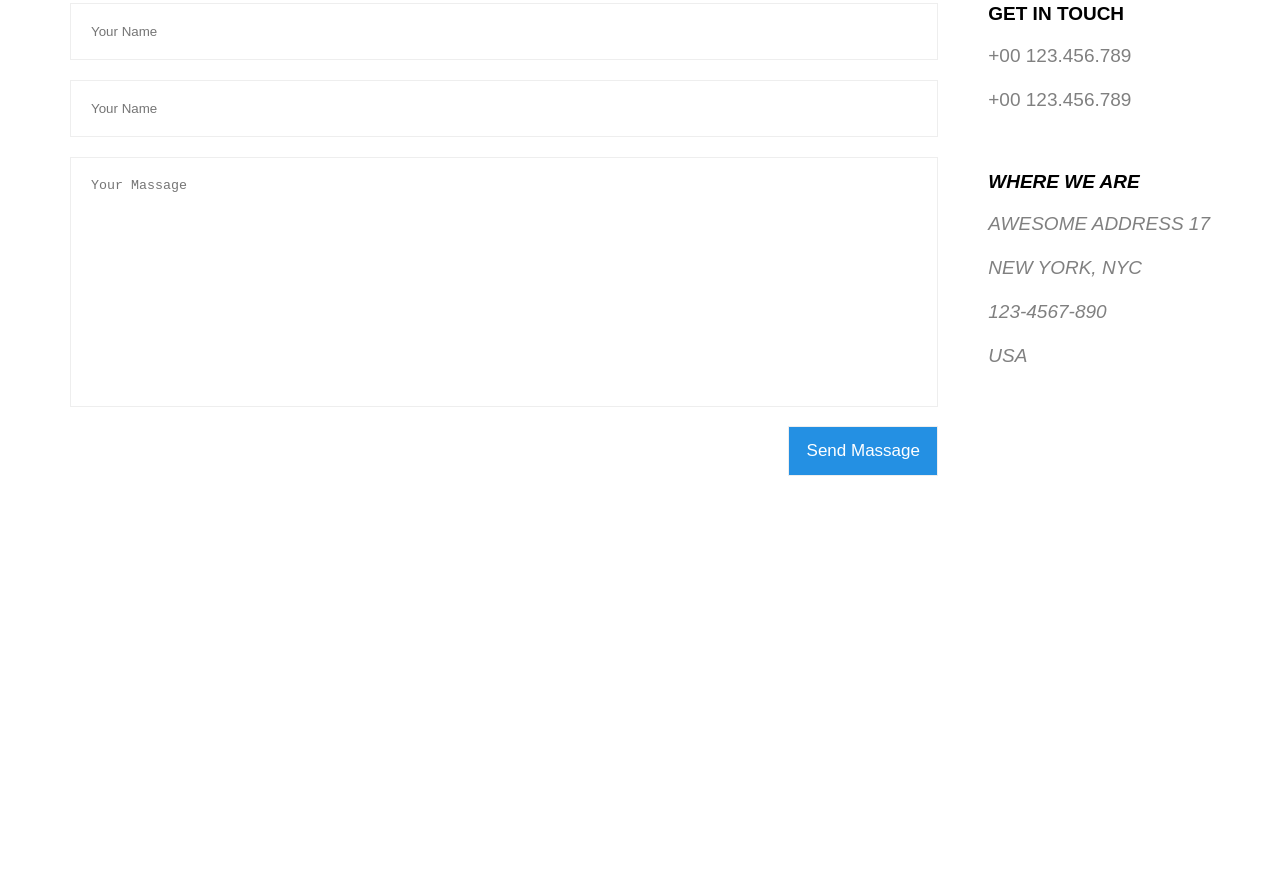
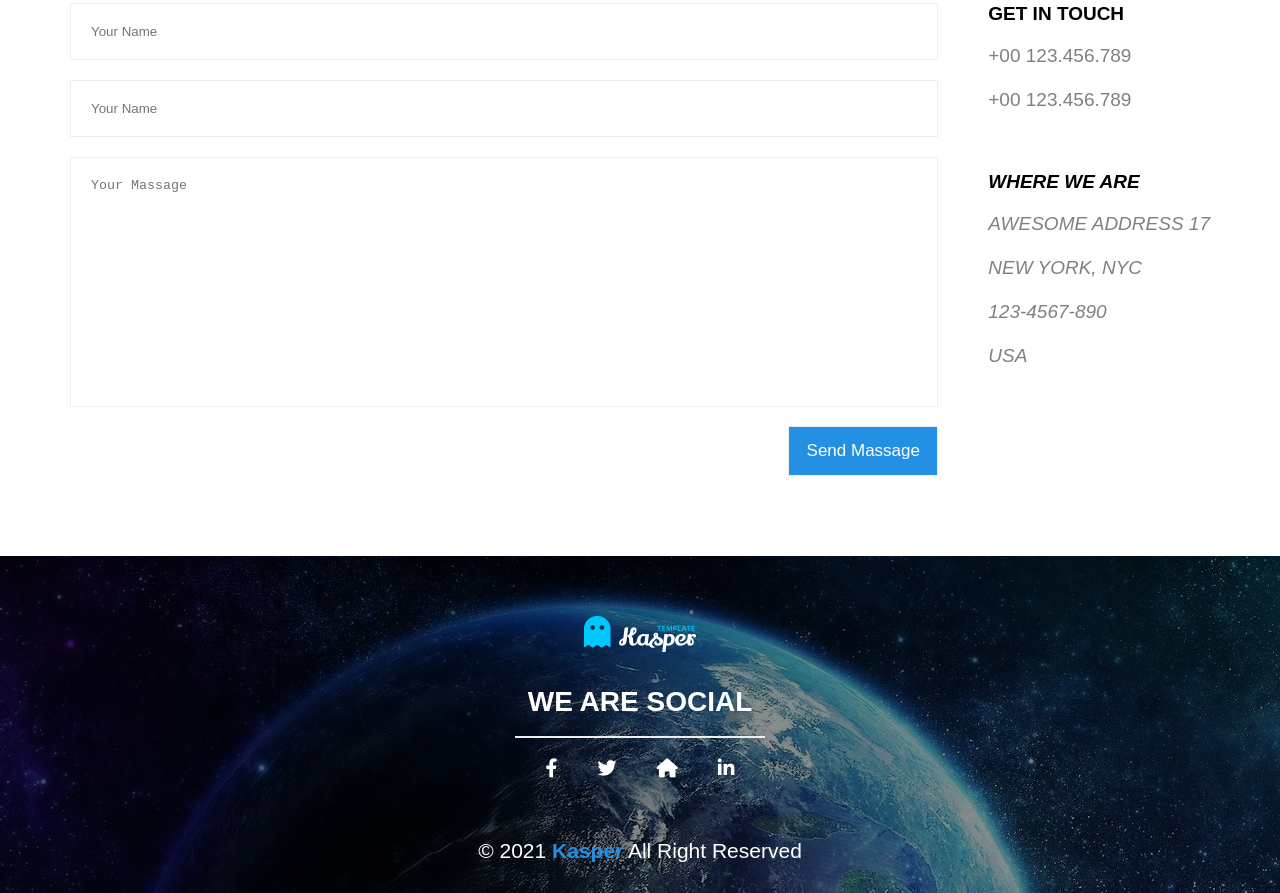
Before and after one commit to AhmedKamal1911/RESPONSIVE-Ghost-Website, a plain HTML site: page index.html in a window 1280 px wide. Shown: the part 7281-8174 px from the top of the page. Before the commit the page ends 7837 px from the top, so only its background shows below. Drawn offline with Linux system fonts and the light colour scheme; a web font is replaced by a local one.

Commit message:
finished the footer the website is complete

```diff
--- a/css/master.css
+++ b/css/master.css
@@ -981,3 +981,58 @@ section.contact-us .container .contact-content h4{
   color: var(--black-color);
 }
 /* End-Contact-us-Section*/
+/* Start-Footer */
+footer{
+  background: url(../images/galax.jpg);
+  position: relative;
+}
+footer::before{
+position: absolute;
+content: "";
+left: 0;
+top: 0;
+bottom: 0;
+height: 100%;
+width: 100%;
+background-color: var(--overlay-color);
+}
+footer .container{
+  position: relative;
+  text-align: center;
+}
+footer .container h3{
+  position: relative;
+  margin-top: 30px;
+  color: var(--secound-color);
+}
+footer .container h3::after{
+  position: absolute;
+  content: "";
+  left: 50%;
+  bottom: 0;
+  transform: translateX(-50%);
+  width: 250px;
+  height: 2px;
+  background-color: #eee;
+}
+footer .container ul{
+  display: flex;
+  justify-content: center;
+  margin-bottom: 40px;
+}
+footer .container ul li a{
+color: var(--secound-color);
+display: block;
+transition: var(--main-transition);
+}
+footer .container ul li a:hover{
+  transform:scale(1.3);
+}
+footer .container p{
+  color: var(--secound-color);
+}
+footer .container p span{
+  color: var(--main-color);
+  font-weight: bold;
+}
+/* end-Footer */
--- a/index.html
+++ b/index.html
@@ -425,5 +425,20 @@
   </div>
 </section>
 <!-- End-Contact-us -->
+<!-- Start-Footer -->
+<footer class="pt-60 pb-30">
+<div class="container">
+  <img src="images/ks.png" alt="logo">
+  <h3 class="tf-u pb-20 fs-28">we are social</h3>
+  <ul>
+    <li><a href="#" class="pd-20"><i class="fab fa-facebook-f fs-19"></i></a></li>
+    <li><a href="#" class="pd-20"><i class="fab fa-twitter fs-19"></i></a></li>
+    <li><a href="#" class="pd-20"><i class="fas fa-home fs-19"></i></a></li>
+    <li><a href="#" class="pd-20"><i class="fab fa-linkedin-in fs-19"></i></a></li>
+  </ul>
+  <p class="fs-21 tf-c">&copy; 2021 <span>kasper</span> all right reserved</p>
+</div>
+</footer>
+<!-- End-Footer -->
 </body>
 </html>
```
